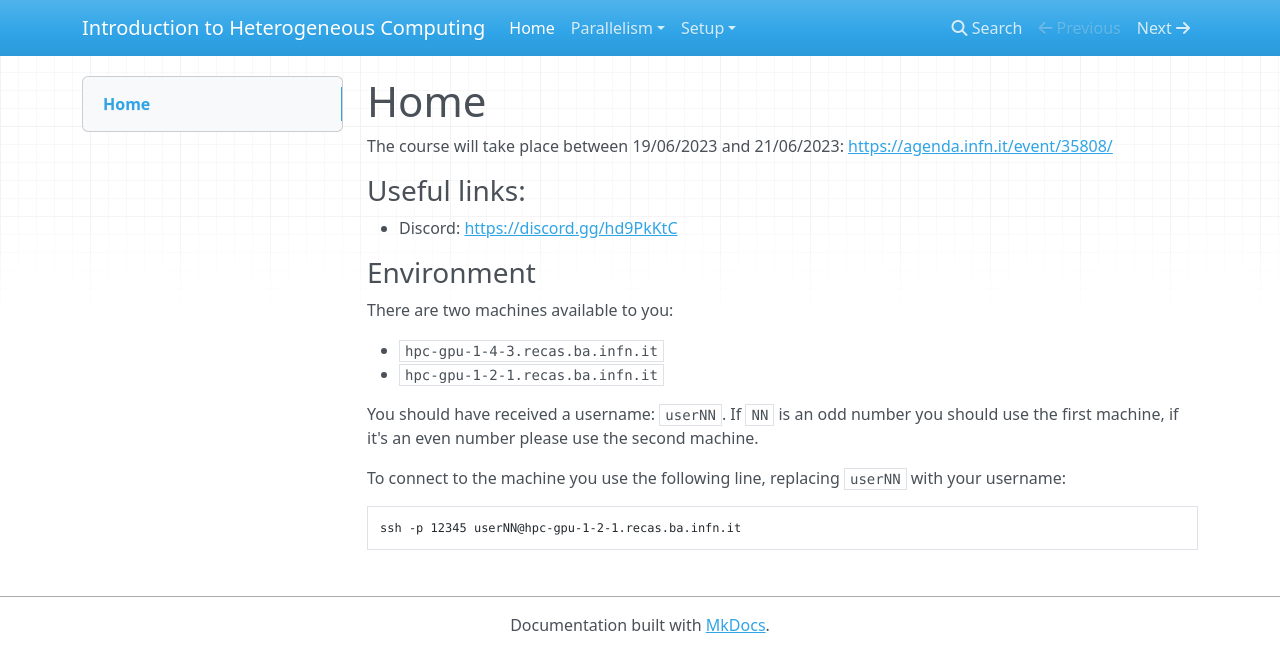
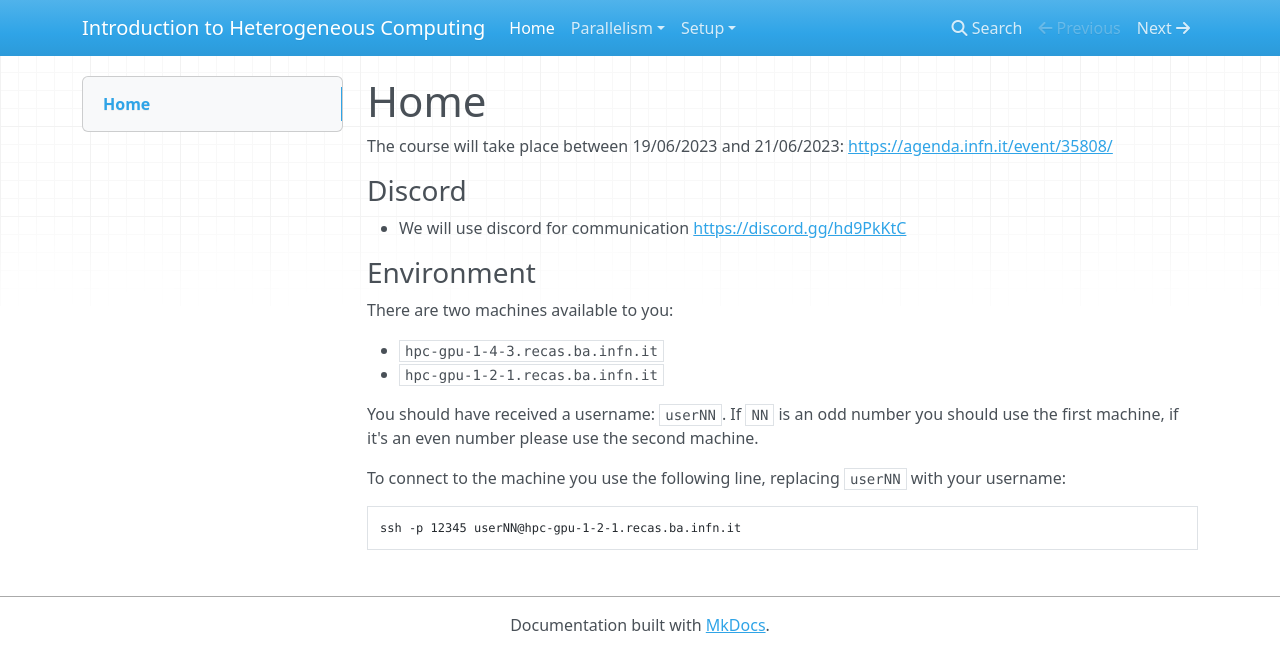
Before and after one commit to cms-patatrack/heterogeneous-training, an MkDocs documentation site: the page built from docs/index.md, in a window 1280 px wide. Shown: the top 672 px of the page. Built offline with MkDocs 1.6.1, drawn with Linux system fonts in a browser that asks for light colours; nearby versions of some CDN libraries.

Commit message:
Update layout of index

```diff
--- a/docs/index.md
+++ b/docs/index.md
@@ -2,8 +2,8 @@
 
 The course will take place between 19/06/2023 and 21/06/2023: [https://agenda.infn.it/event/35808/](https://agenda.infn.it/event/35808/)
 
-### Useful links:
-- Discord: [https://discord.gg/hd9PkKtC](https://discord.gg/hd9PkKtC)
+### Discord
+- We will use discord for communication [https://discord.gg/hd9PkKtC](https://discord.gg/hd9PkKtC)
 
 
 
```
